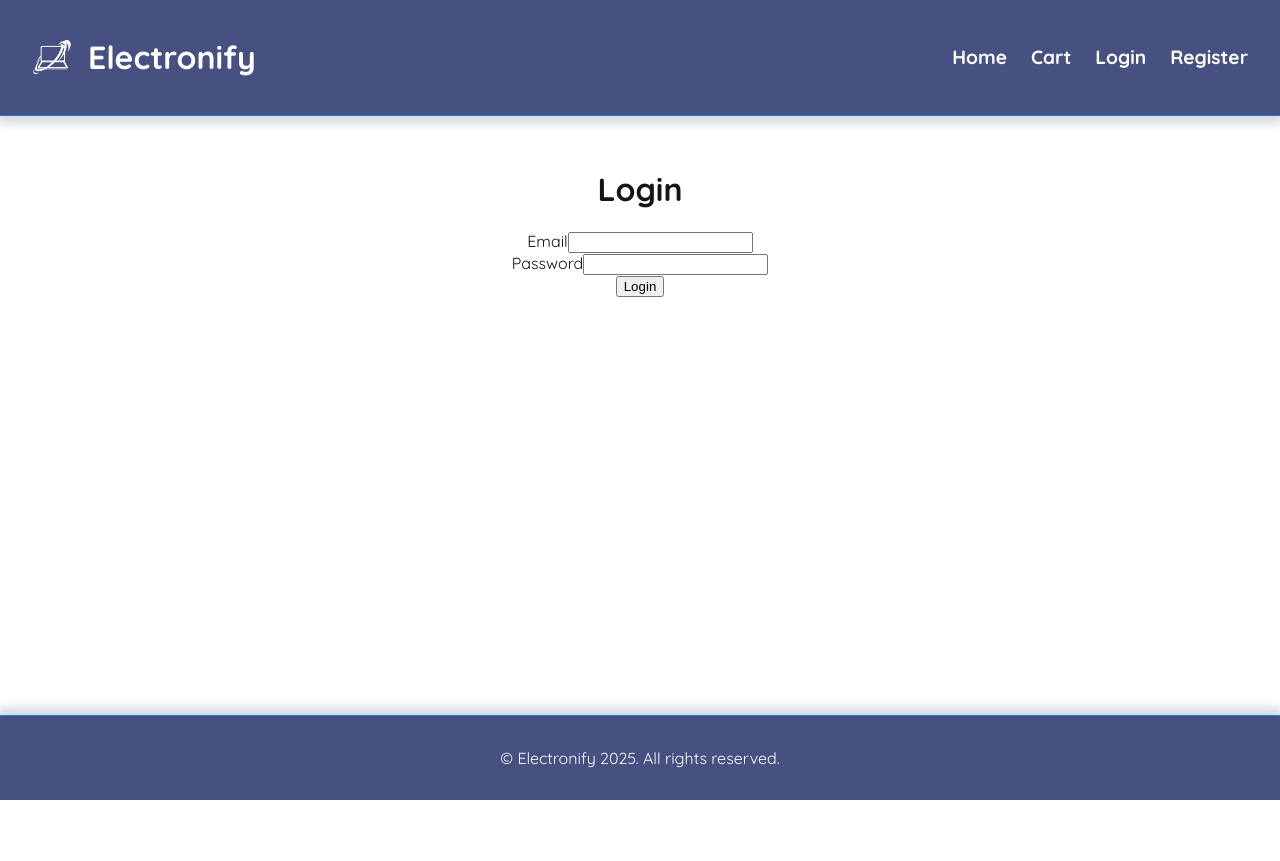
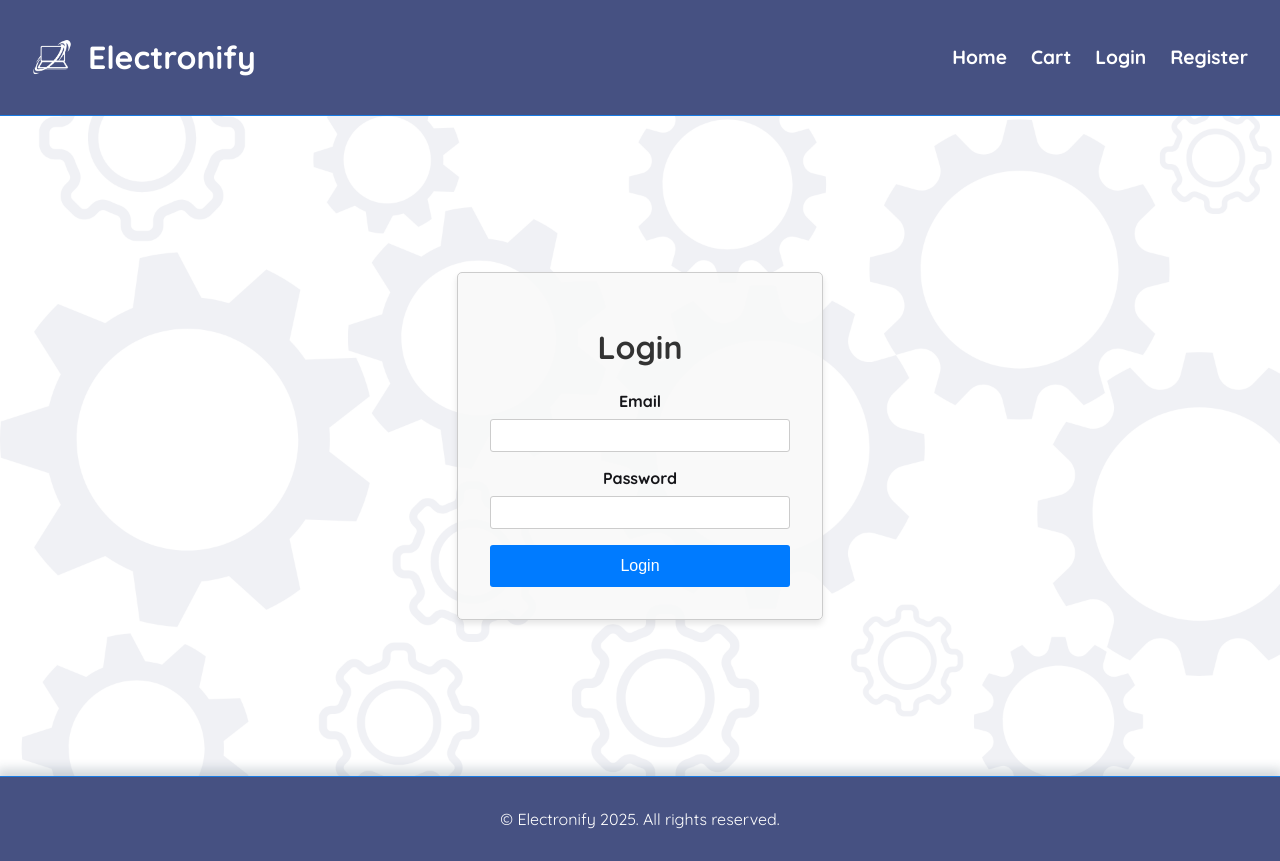
Before and after one commit to Team-3-Electronify/Electronify-frontend, a React (Create React App) app in the folder frontend/: page /login in a window 1280 px wide. Before the commit the page ends 800 px from the top, so only its background shows below. Built offline with nearby package versions, Linux system fonts and the light colour scheme.

Commit message:
feat: added styles for LoginPage and RegisterPage

```diff
--- a/frontend/src/pages/LoginPage/index.js
+++ b/frontend/src/pages/LoginPage/index.js
@@ -1,19 +1,20 @@
 import React from 'react';
+import styles from './styles.module.css';
 
 const LoginPage = () => {
   return (
-    <div>
-      <h1>Login</h1>
-      <form>
-        <div>
+    <div className={styles['form-container']}>
+      <form className={styles.form}>
+        <h1>Login</h1>
+        <div className={styles['form-group']}>
           <label htmlFor="email">Email</label>
           <input type="email" id="email" />
         </div>
-        <div>
+        <div className={styles['form-group']}>
           <label htmlFor="password">Password</label>
           <input type="password" id="password" />
         </div>
-        <button type="submit">Login</button>
+        <button type="submit" className={styles.button}>Login</button>
       </form>
     </div>
   );
--- /dev/null
+++ b/frontend/src/pages/LoginPage/styles.module.css
@@ -0,0 +1,62 @@
+.form-container {
+  margin: -2rem;
+  min-height: calc(100vh - 140px);
+  display: flex;
+  flex-direction: column;
+  align-items: center;
+  justify-content: center;
+  background-image: url("../../images/background-img.png");
+  background-size: cover;
+  background-position: center;
+  background-repeat: no-repeat;
+}
+
+.form {
+  display: flex;
+  flex-direction: column;
+  padding: 2rem;
+  border: 1px solid #ccc;
+  border-radius: 5px;
+  background-color: rgba(249, 249, 249, 0.9);
+  width: 300px;
+  max-width: 90vw;
+  box-shadow: 0 4px 6px rgba(0, 0, 0, 0.1);
+}
+
+.form h1 {
+  text-align: center;
+  margin-bottom: 1.5rem;
+  color: #333;
+}
+
+.form-group {
+  margin-bottom: 1rem;
+}
+
+.form-group label {
+  display: block;
+  margin-bottom: 0.5rem;
+  font-weight: bold;
+}
+
+.form-group input {
+  width: 100%;
+  padding: 0.5rem;
+  border: 1px solid #ccc;
+  border-radius: 3px;
+  box-sizing: border-box;
+}
+
+.button {
+  padding: 0.75rem;
+  border: none;
+  border-radius: 3px;
+  background-color: #007bff;
+  color: white;
+  cursor: pointer;
+  font-size: 1rem;
+}
+
+.button:hover {
+  background-color: #0056b3;
+}
--- a/frontend/src/pages/RegisterPage/index.js
+++ b/frontend/src/pages/RegisterPage/index.js
@@ -1,23 +1,24 @@
 import React from 'react';
+import styles from './styles.module.css';
 
 const RegisterPage = () => {
   return (
-    <div>
-      <h1>Register</h1>
-      <form>
-        <div>
+    <div className={styles['form-container']}>
+      <form className={styles.form}>
+        <h1>Register</h1>
+        <div className={styles['form-group']}>
           <label htmlFor="username">Username</label>
           <input type="text" id="username" />
         </div>
-        <div>
+        <div className={styles['form-group']}>
           <label htmlFor="email">Email</label>
           <input type="email" id="email" />
         </div>
-        <div>
+        <div className={styles['form-group']}>
           <label htmlFor="password">Password</label>
           <input type="password" id="password" />
         </div>
-        <button type="submit">Register</button>
+        <button type="submit" className={styles.button}>Register</button>
       </form>
     </div>
   );
--- /dev/null
+++ b/frontend/src/pages/RegisterPage/styles.module.css
@@ -0,0 +1,62 @@
+.form-container {
+  margin: -2rem;
+  min-height: calc(100vh - 140px);
+  display: flex;
+  flex-direction: column;
+  align-items: center;
+  justify-content: center;
+  background-image: url("../../images/background-img.png");
+  background-size: cover;
+  background-position: center;
+  background-repeat: no-repeat;
+}
+
+.form {
+  display: flex;
+  flex-direction: column;
+  padding: 2rem;
+  border: 1px solid #ccc;
+  border-radius: 5px;
+  background-color: rgba(249, 249, 249, 0.9);
+  width: 300px;
+  max-width: 90vw;
+  box-shadow: 0 4px 6px rgba(0, 0, 0, 0.1);
+}
+
+.form h1 {
+  text-align: center;
+  margin-bottom: 1.5rem;
+  color: #333;
+}
+
+.form-group {
+  margin-bottom: 1rem;
+}
+
+.form-group label {
+  display: block;
+  margin-bottom: 0.5rem;
+  font-weight: bold;
+}
+
+.form-group input {
+  width: 100%;
+  padding: 0.5rem;
+  border: 1px solid #ccc;
+  border-radius: 3px;
+  box-sizing: border-box;
+}
+
+.button {
+  padding: 0.75rem;
+  border: none;
+  border-radius: 3px;
+  background-color: #007bff;
+  color: white;
+  cursor: pointer;
+  font-size: 1rem;
+}
+
+.button:hover {
+  background-color: #0056b3;
+}
```
Also changed, not shown: frontend/src/images/background-img.png.
